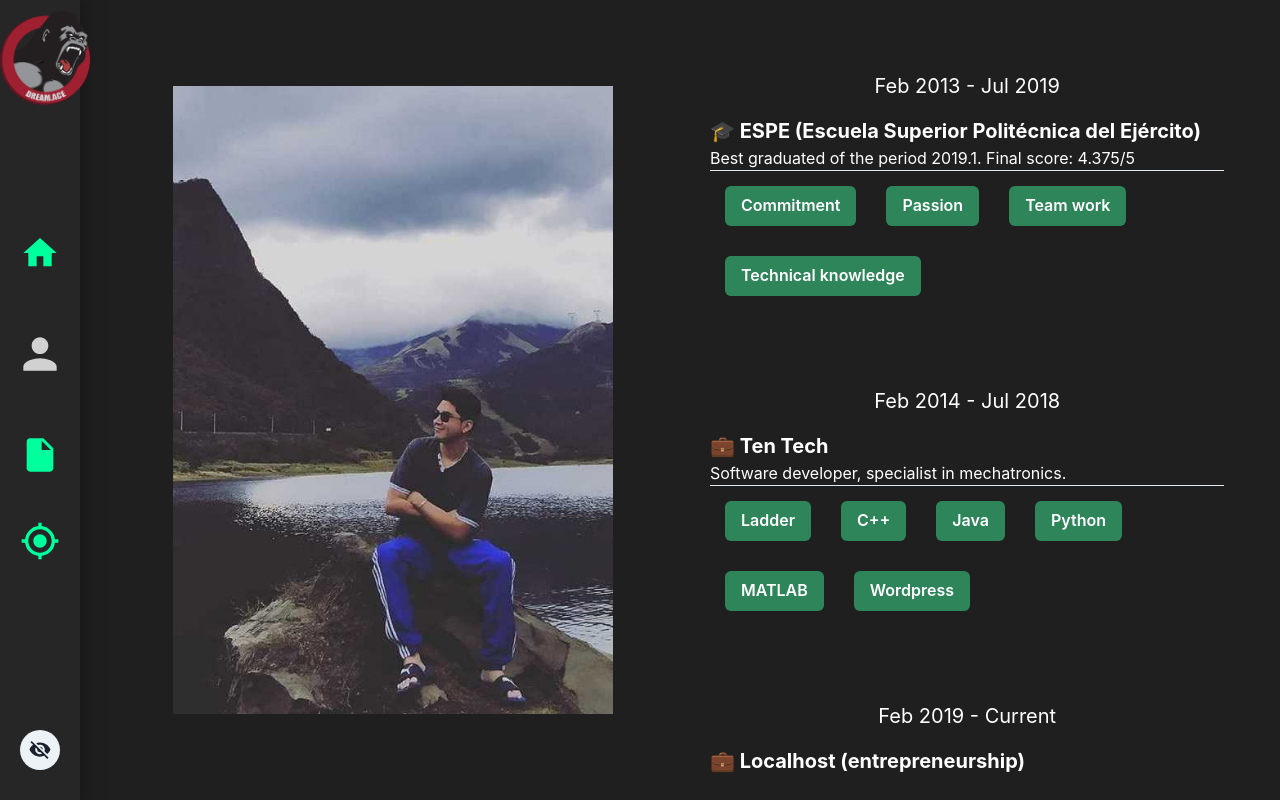
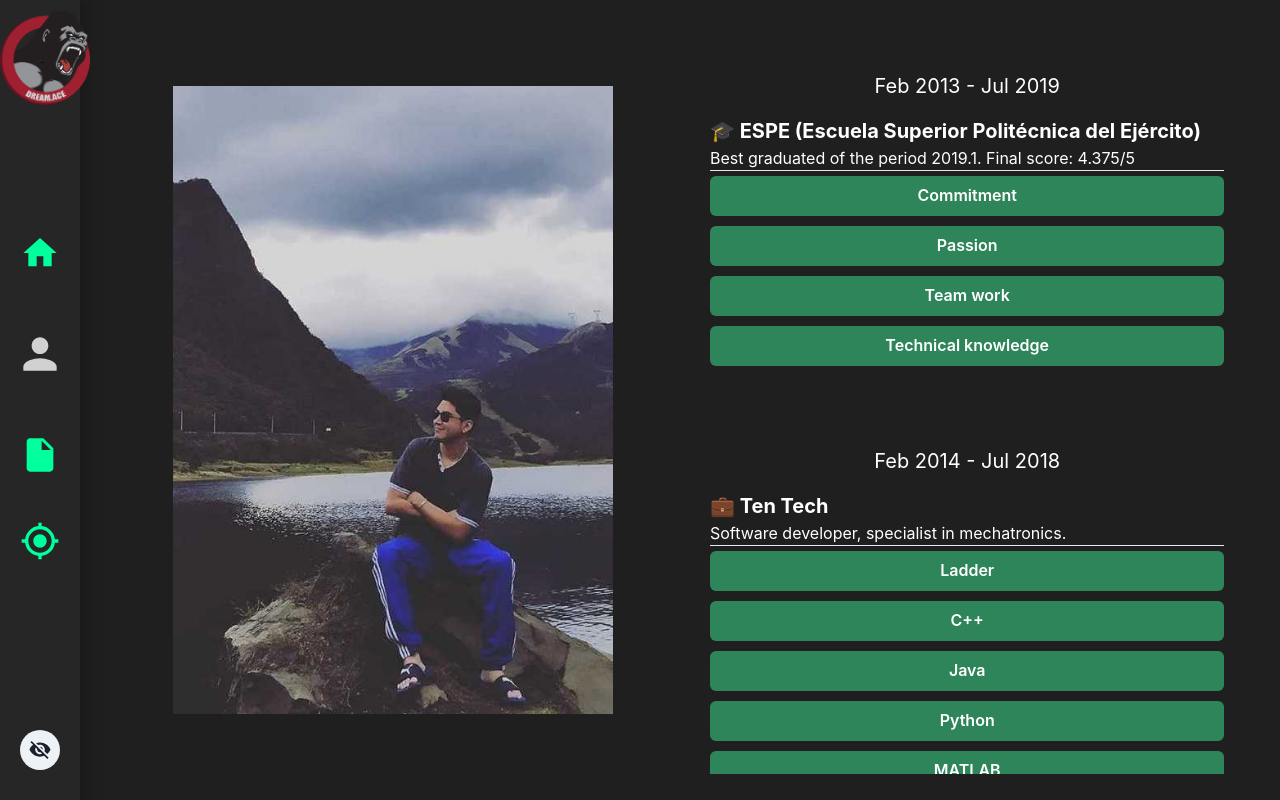
Before and after one commit to alexandro591/website, a Next.js app: page / in a window 1280 px wide. Both pictures are taken after a click on the element 40 px from the left and 372 px from the top of the page. Built offline with nearby package versions, Linux system fonts and the light colour scheme.

Commit message:
fixed layout and minor css issues

```diff
--- a/components/Contact.js
+++ b/components/Contact.js
@@ -7,12 +7,10 @@ export default function About(props) {
   return (
     <>
       <Box
-        className={styles.about + (fullScreen ? " " + styles.fullScreen : "")}
+        className={styles.contact + (fullScreen ? " " + styles.fullScreen : "")}
       >
         <Box>
-          <Text margin="center" textAlign="center">
-            Went for vacation... 😋️
-          </Text>
+          <div></div>
           <iframe
             src="https://www.google.com/maps/embed?pb=!1m14!1m8!1m3!1d3304.727565360205!2d-118.4308681!3d34.0764974!3m2!1i1024!2i768!4f13.1!3m3!1m2!1s0x80c2bc65c07ac239%3A0x9f66d4bfd54b427!2sPlayboy%20Mansion!5e0!3m2!1sen!2sec!4v1615422310404!5m2!1sen!2sec"
             width="100%"
--- a/components/TimelineElement.js
+++ b/components/TimelineElement.js
@@ -17,13 +17,15 @@ export default function TimelineELement(props) {
         <Box className={styles.timelineDate}>
           <span>{date}</span>
         </Box>
-        <Box>
+        <Box w="100%">
           <b>{title}</b>
           <Text>{description}</Text>
           <hr></hr>
-          <Box>
+          <Box className={styles.skillsContainer}>
             {skills.map((skill) => (
-              <Button background="green.600">{skill}</Button>
+              <Box w="100%">
+                <Button background="green.600">{skill}</Button>
+              </Box>
             ))}
           </Box>
         </Box>
--- a/styles/Global.module.css
+++ b/styles/Global.module.css
@@ -154,6 +154,28 @@
   left: 0;
 }
 
+.contact {
+  display: -ms-grid;
+  display: grid;
+  -ms-grid-columns: 1fr;
+      grid-template-columns: 1fr;
+  -ms-grid-rows: 1fr;
+      grid-template-rows: 1fr;
+  position: fixed;
+  top: 0;
+  bottom: 0;
+  right: 0;
+  left: 80px;
+  -webkit-transition: 0.5s;
+  transition: 0.5s;
+}
+
+.contact.fullScreen {
+  -webkit-transition: 0.5s;
+  transition: 0.5s;
+  left: 0;
+}
+
 @media only screen and (max-width: 1180px) {
   .main, .about {
     -ms-grid-columns: auto;
@@ -280,4 +302,24 @@
     overflow-y: auto;
   }
 }
+
+.skillsContainer {
+  display: -ms-grid;
+  display: grid;
+  -ms-grid-columns: 1fr;
+      grid-template-columns: 1fr;
+  -ms-grid-rows: auto;
+      grid-template-rows: auto;
+  grid-auto-rows: auto;
+  width: 100%;
+  -webkit-box-pack: center;
+      -ms-flex-pack: center;
+          justify-content: center;
+}
+
+.skillsContainer button {
+  margin: 0;
+  width: 100%;
+  margin: 5px 0 5px 0;
+}
 /*# sourceMappingURL=Global.module.css.map */
--- a/styles/Global.module.scss
+++ b/styles/Global.module.scss
@@ -117,6 +117,23 @@ $main-secondarycolor: rgb(12, 174, 112);
   left: 0;
 }
 
+.contact {
+  display: grid;
+  grid-template-columns: 1fr;
+  grid-template-rows: 1fr;
+  position: fixed;
+  top: 0;
+  bottom: 0;
+  right: 0;
+  left: 80px;
+  transition: 0.5s;
+}
+
+.contact.fullScreen {
+  transition: 0.5s;
+  left: 0;
+}
+
 @media only screen and (max-width: 1180px) {
   .main {
     grid-template-columns: auto;
@@ -199,3 +216,17 @@ $main-secondarycolor: rgb(12, 174, 112);
     overflow-y: auto;
   }
 }
+
+.skillsContainer {
+  display: grid;
+  grid-template-columns: 1fr;
+  grid-template-rows: auto;
+  grid-auto-rows: auto;
+  width: 100%;
+  justify-content: center;
+  button {
+    margin: 0;
+    width: 100%;
+    margin: 5px 0 5px 0;
+  }
+}
```
Also changed, not shown: 2 other files (tests, documents, lock files or other folders).
